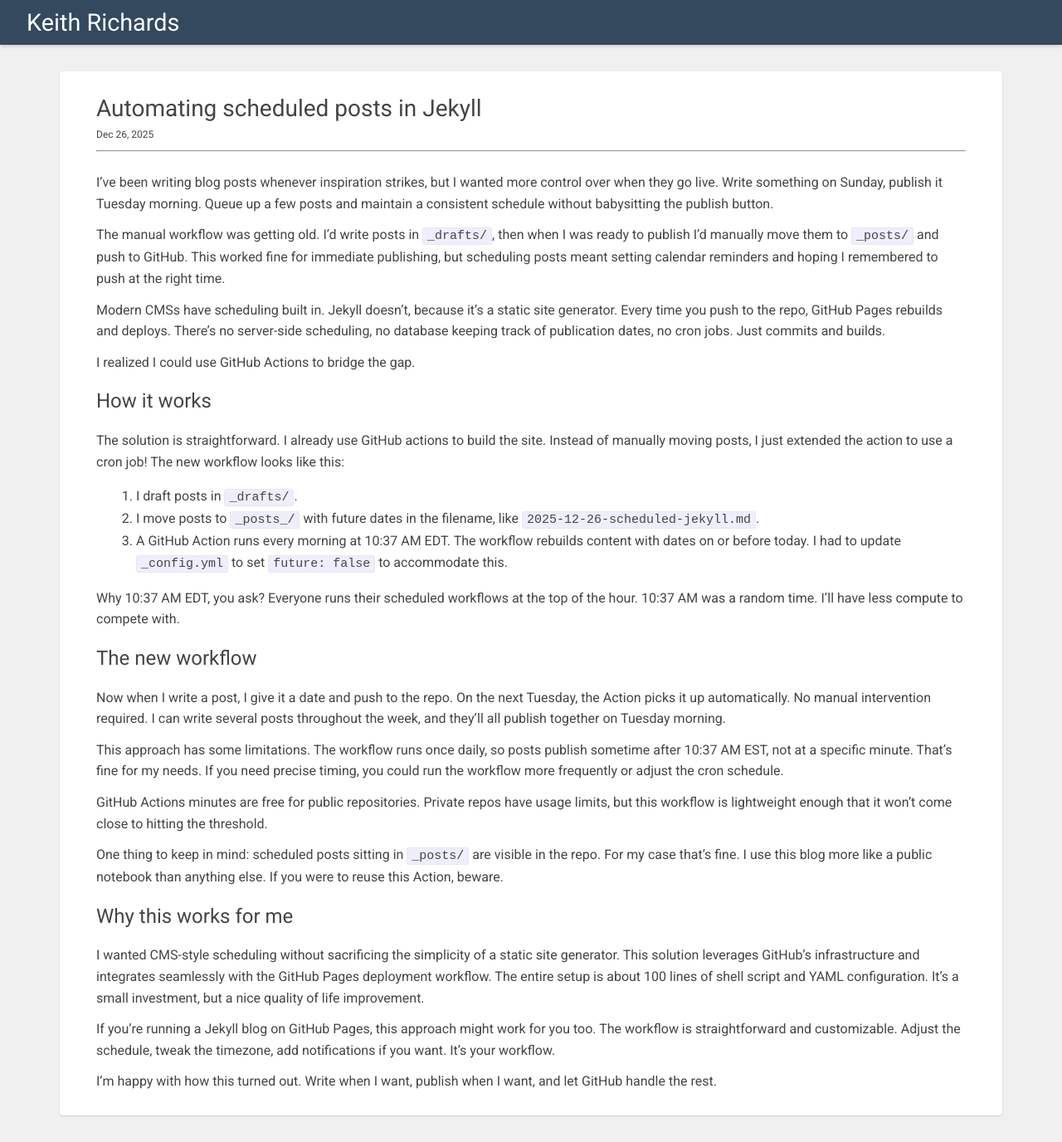
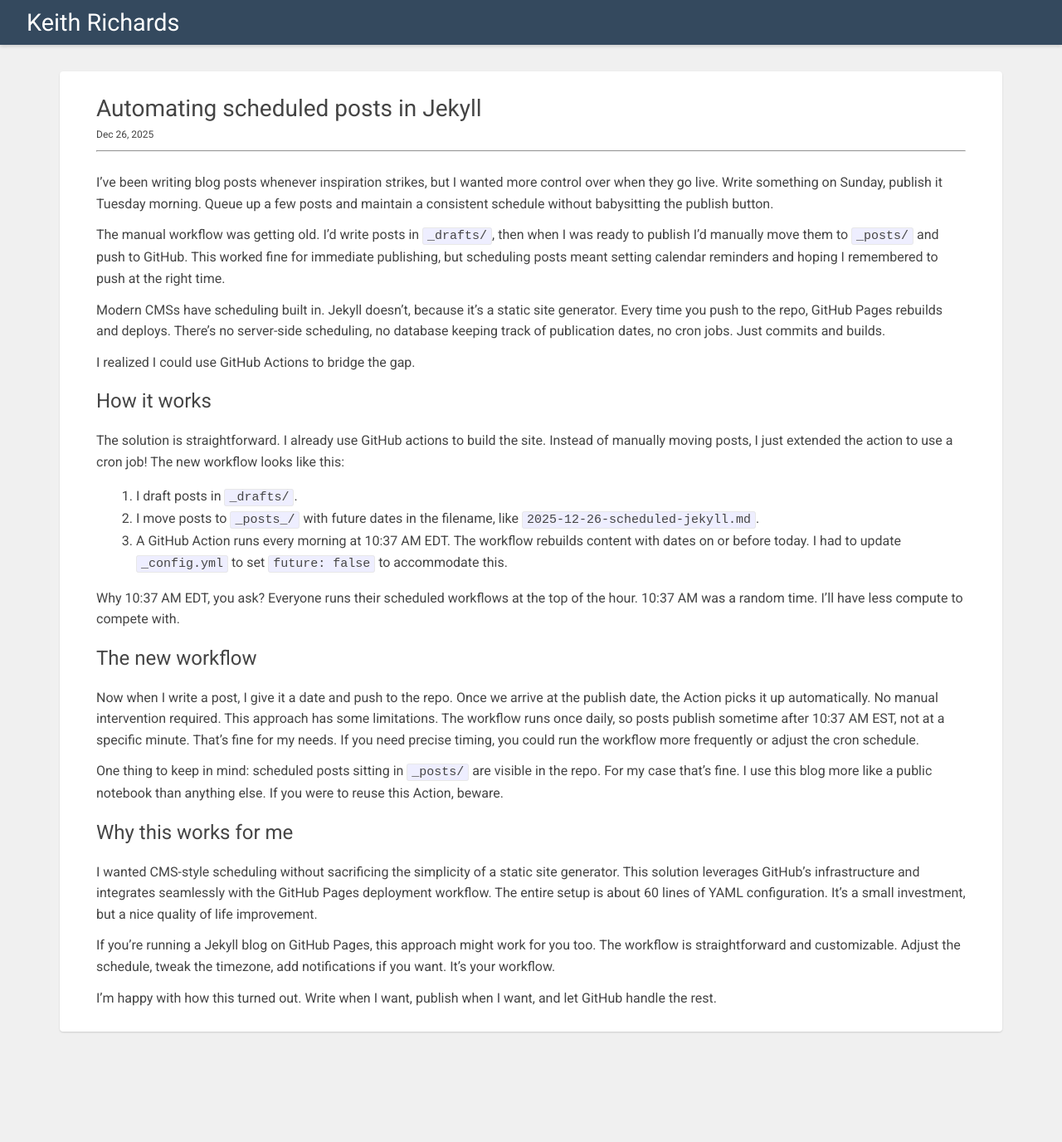
Before and after one commit to dkrichards86/dkrichards86.github.io, a Jekyll site: the page built from _posts/2025-12-26-scheduled-jekyll.md, in a window 1280 px wide. Shown: the whole page at 83% size. Built offline with Jekyll 4.4.1, drawn with Linux system fonts in a browser that asks for light colours; after the commit the page ends 1275 px from its top, so only the background shows below that.

Commit message:
20251225_2

```diff
--- a/_posts/2025-12-26-scheduled-jekyll.md
+++ b/_posts/2025-12-26-scheduled-jekyll.md
@@ -37,16 +37,11 @@
 
 ## The new workflow
 
-Now when I write a post, I give it a date and push to the repo. On the next Tuesday, the Action
-picks it up automatically. No manual intervention required. I can write several posts throughout the
-week, and they'll all publish together on Tuesday morning.
-
-This approach has some limitations. The workflow runs once daily, so posts publish sometime after
-10:37 AM EST, not at a specific minute. That's fine for my needs. If you need precise timing, you
-could run the workflow more frequently or adjust the cron schedule.
-
-GitHub Actions minutes are free for public repositories. Private repos have usage limits, but this
-workflow is lightweight enough that it won't come close to hitting the threshold.
+Now when I write a post, I give it a date and push to the repo. Once we arrive at the publish date,
+the Action picks it up automatically. No manual intervention required. This approach has some
+limitations. The workflow runs once daily, so posts publish sometime after 10:37 AM EST, not at a
+specific minute. That's fine for my needs. If you need precise timing, you could run the workflow
+more frequently or adjust the cron schedule.
 
 One thing to keep in mind: scheduled posts sitting in `_posts/` are visible in the repo. For my case
 that's fine. I use this blog more like a public notebook than anything else. If you were to reuse
@@ -56,8 +51,8 @@
 
 I wanted CMS-style scheduling without sacrificing the simplicity of a static site generator. This
 solution leverages GitHub's infrastructure and integrates seamlessly with the GitHub Pages
-deployment workflow. The entire setup is about 100 lines of shell script and YAML configuration.
-It's a small investment, but a nice quality of life improvement.
+deployment workflow. The entire setup is about 60 lines of YAML configuration. It's a small
+investment, but a nice quality of life improvement.
 
 If you're running a Jekyll blog on GitHub Pages, this approach might work for you too. The workflow
 is straightforward and customizable. Adjust the schedule, tweak the timezone, add notifications if
```
